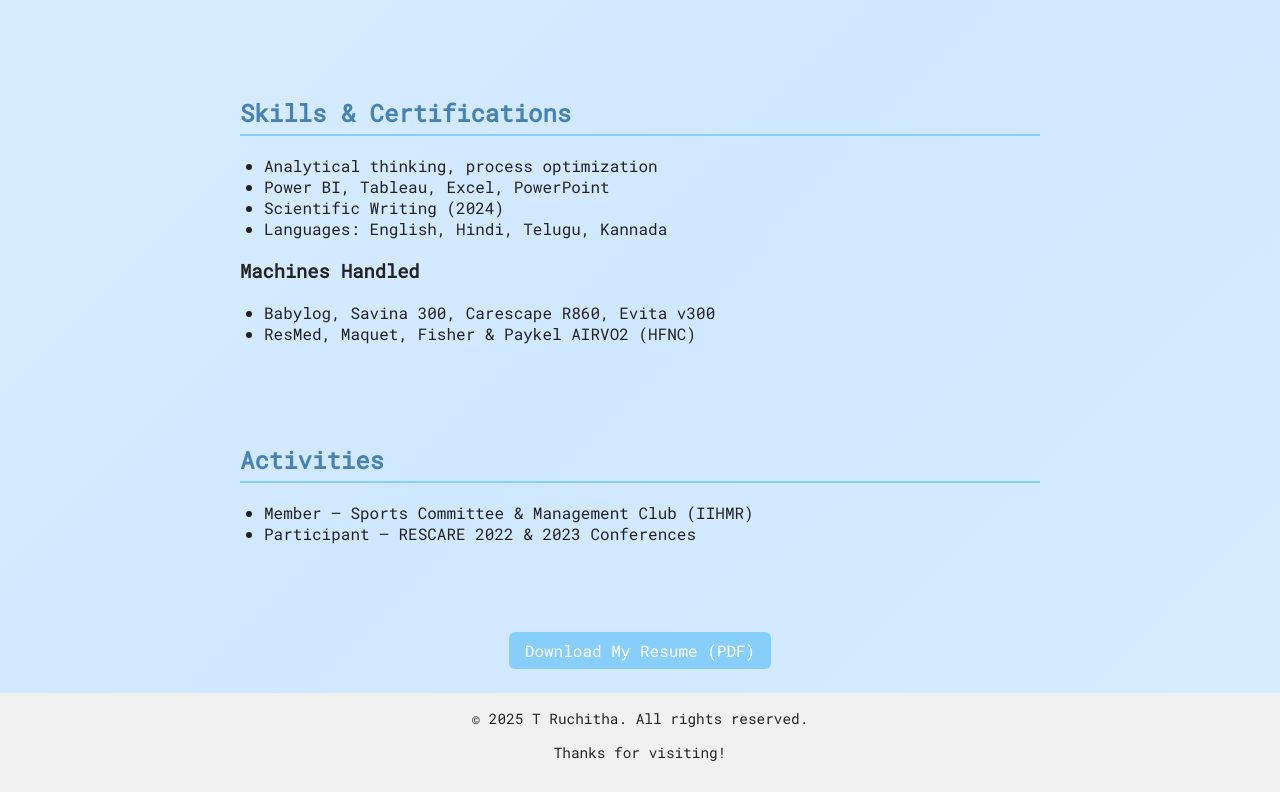
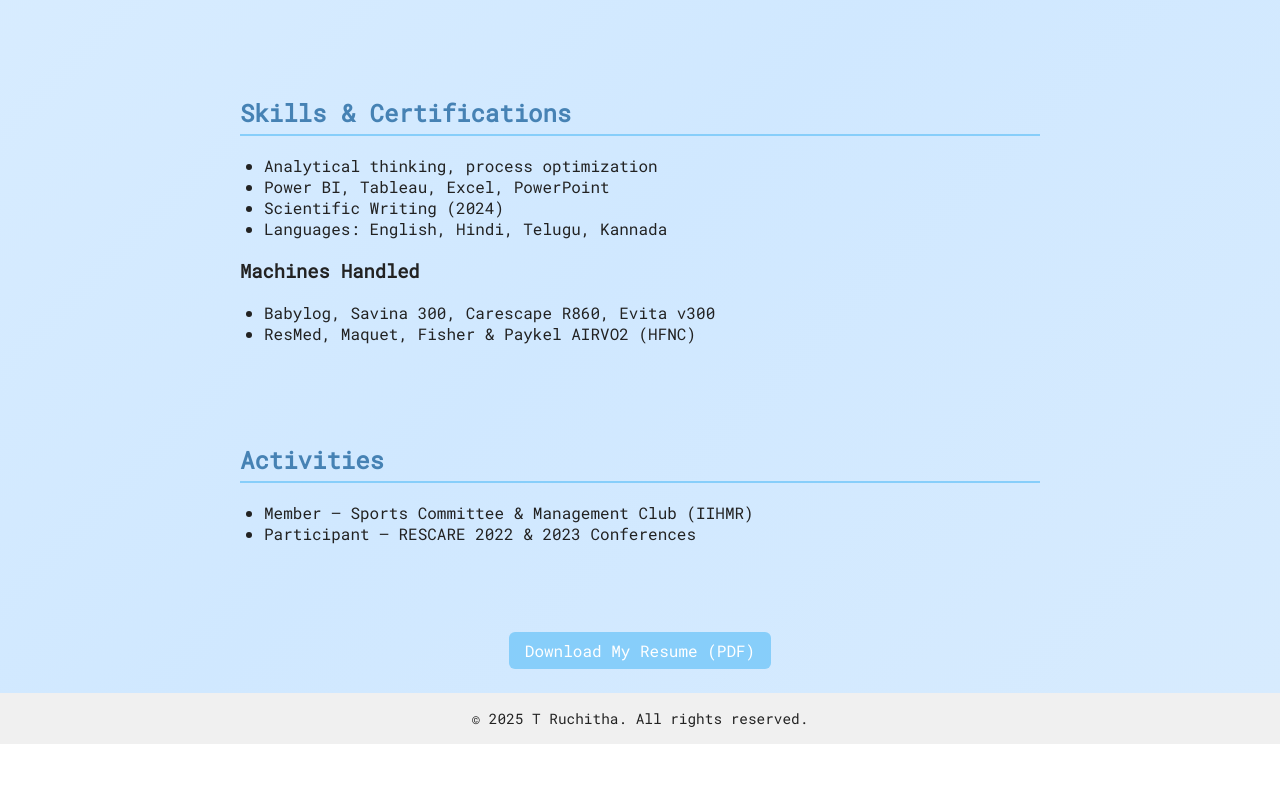
Before and after one commit to justnotintrested/Truchitha-portfolio, a plain HTML site: page index.html in a window 1280 px wide. Shown: the part 919-1711 px from the top of the page. After the commit the page ends 1663 px from the top, so only its background shows below. Drawn offline with Linux system fonts and the light colour scheme.

Commit message:
Update index.html

```diff
--- a/index.html
+++ b/index.html
@@ -208,7 +208,6 @@
 
   <footer>
     &copy; 2025 T Ruchitha. All rights reserved.
-    <p>Thanks for visiting!</p>
   </footer>
 
   <script>
```
